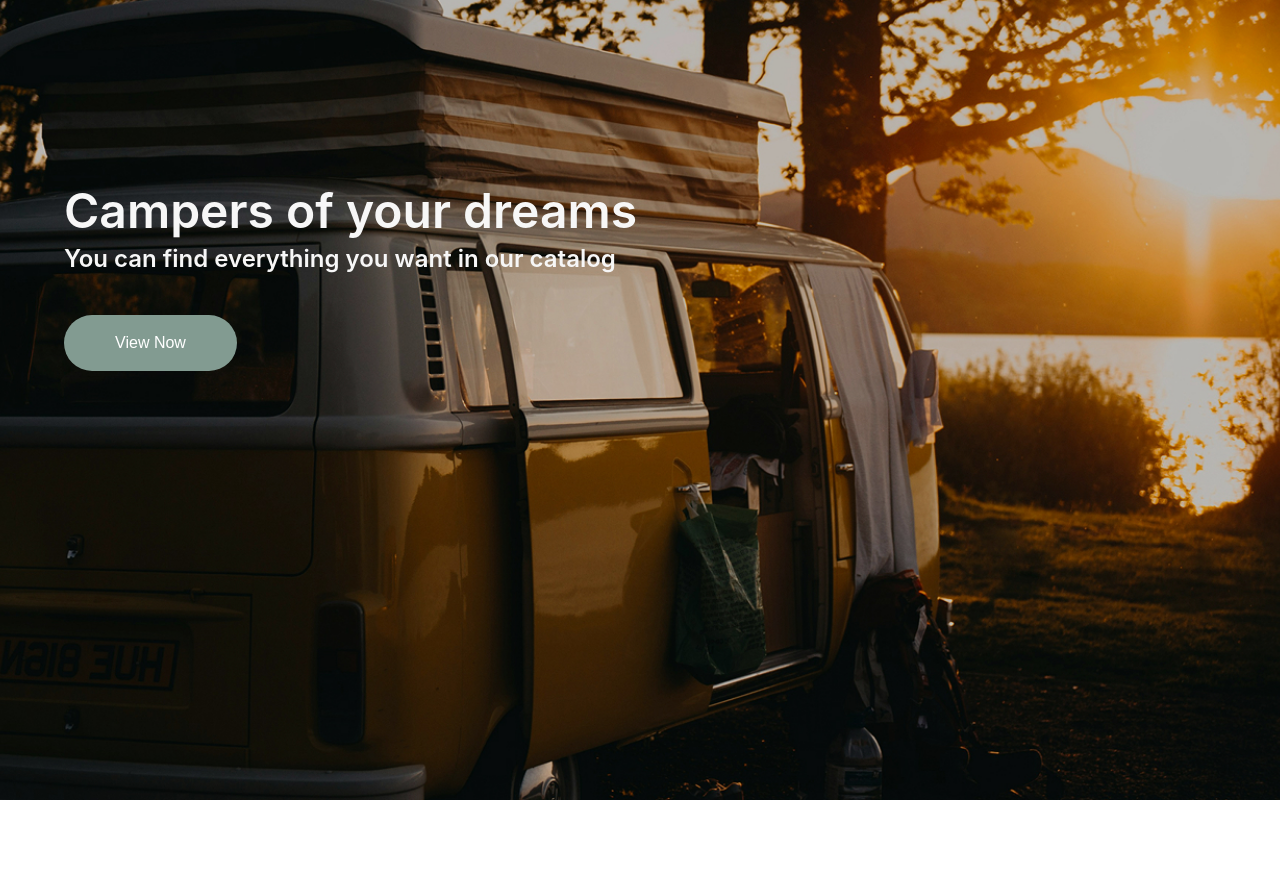
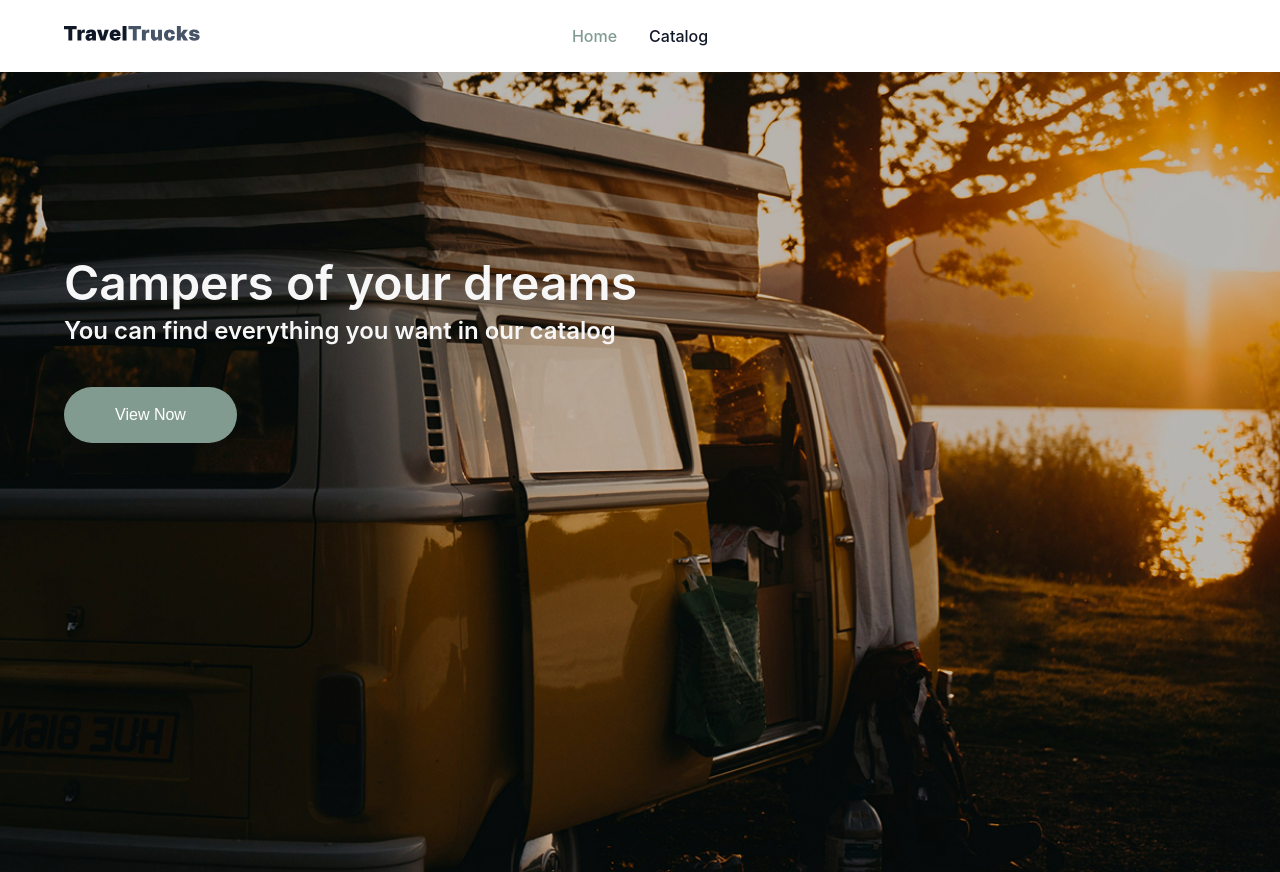
Before and after one commit to FinJex/CamperRental, a Next.js app: page / in a window 1280 px wide. Before the commit the page ends 800 px from the top, so only its background shows below. Built offline with nearby package versions, Linux system fonts and the light colour scheme.

Commit message:
add header

```diff
--- a/app/globals.css
+++ b/app/globals.css
@@ -2,6 +2,7 @@
   margin: 0;
   padding: 0;
   box-sizing: border-box;
+  text-decoration: none;
 }
 
 html,
--- a/app/layout.tsx
+++ b/app/layout.tsx
@@ -1,5 +1,6 @@
 import type { Metadata } from "next";
 import { Geist, Geist_Mono } from "next/font/google";
+import Header from "../components/Header/Header";
 import "./globals.css";
 
 const geistSans = Geist({
@@ -20,7 +21,10 @@
 export default function RootLayout({ children }: LayoutProps<"/">) {
   return (
     <html lang="en" className={`${geistSans.variable} ${geistMono.variable}`}>
-      <body>{children}</body>
+      <body>
+        <Header />
+        {children}
+      </body>
     </html>
   );
 }
--- a/app/page.module.css
+++ b/app/page.module.css
@@ -44,4 +44,10 @@
   border-radius: 28px;
   border: none;
   cursor: pointer;
+  transition: background-color 0.2s ease;
 }
+
+.homeButton:hover,
+.homeButton:focus-visible {
+  background-color: #6D7B75;
+}
--- /dev/null
+++ b/components/Header/Header.module.css
@@ -0,0 +1,11 @@
+.header {
+  display: grid;
+  grid-template-columns: 1fr auto 1fr;
+  align-items: center;
+  height: 72px;
+}
+
+.logo {
+  padding-left: 64px;
+  justify-self: start;
+}
--- /dev/null
+++ b/components/Header/Header.tsx
@@ -0,0 +1,22 @@
+import Link from "next/link";
+import Image from "next/image";
+import css from "./Header.module.css";
+import Nav from "../Header/Nav";
+
+export default function Header() {
+  return (
+    <header className={css.header}>
+          <Link className={css.logo} href="/" aria-label="TravelTrucks— головна">
+      <Image
+        src="/icons/logo.svg"
+        alt="TravelTrucks"
+        width={136}
+        height={16}
+        priority
+      />
+    </Link>
+
+<Nav />
+    </header>
+  );
+}
--- /dev/null
+++ b/components/Header/Nav.module.css
@@ -0,0 +1,30 @@
+.nav {
+  justify-self: center;
+}
+
+.list {
+  list-style: none;
+  display: flex;
+  align-items: center;
+  gap: 32px;
+}
+
+
+.link {
+  display: inline-block;
+  transition: transform 0.2s ease;
+  color: #101828;
+  font-weight: 500;
+  font-size: 16px;
+  letter-spacing: 0;
+  line-height: 24px;
+}
+
+.link:hover,
+.link:focus-visible {
+  transform: scale(1.1);
+}
+
+.active {
+  color: #829B91;
+}
--- /dev/null
+++ b/components/Header/Nav.tsx
@@ -0,0 +1,26 @@
+"use client";
+
+import Link from "next/link";
+import { usePathname } from "next/navigation";
+import css from "./Nav.module.css";
+
+export default function Nav() {
+  const pathname = usePathname();
+
+  return (
+    <nav className={css.nav}>
+      <ul className={css.list}>
+        <li>
+          <Link href="/" className={`${css.link} ${pathname === "/" ? css.active : ""}`}>
+            Home
+          </Link>
+        </li>
+        <li>
+          <Link href="/catalog" className={`${css.link} ${pathname.startsWith("/catalog") ? css.active : ""}`}>
+            Catalog
+          </Link>
+        </li>
+      </ul>
+    </nav>
+  );
+}
```
Also changed, not shown: public/icons/Logo.svg (added).
